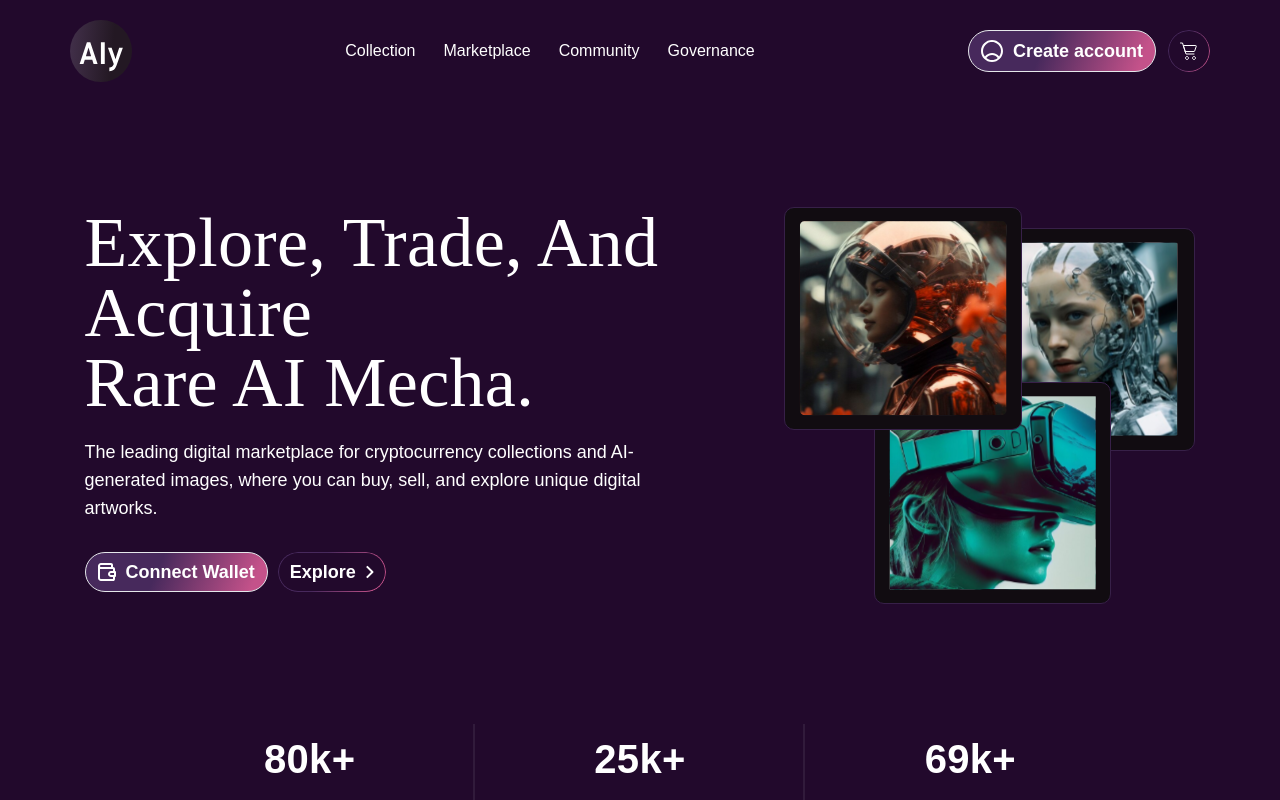
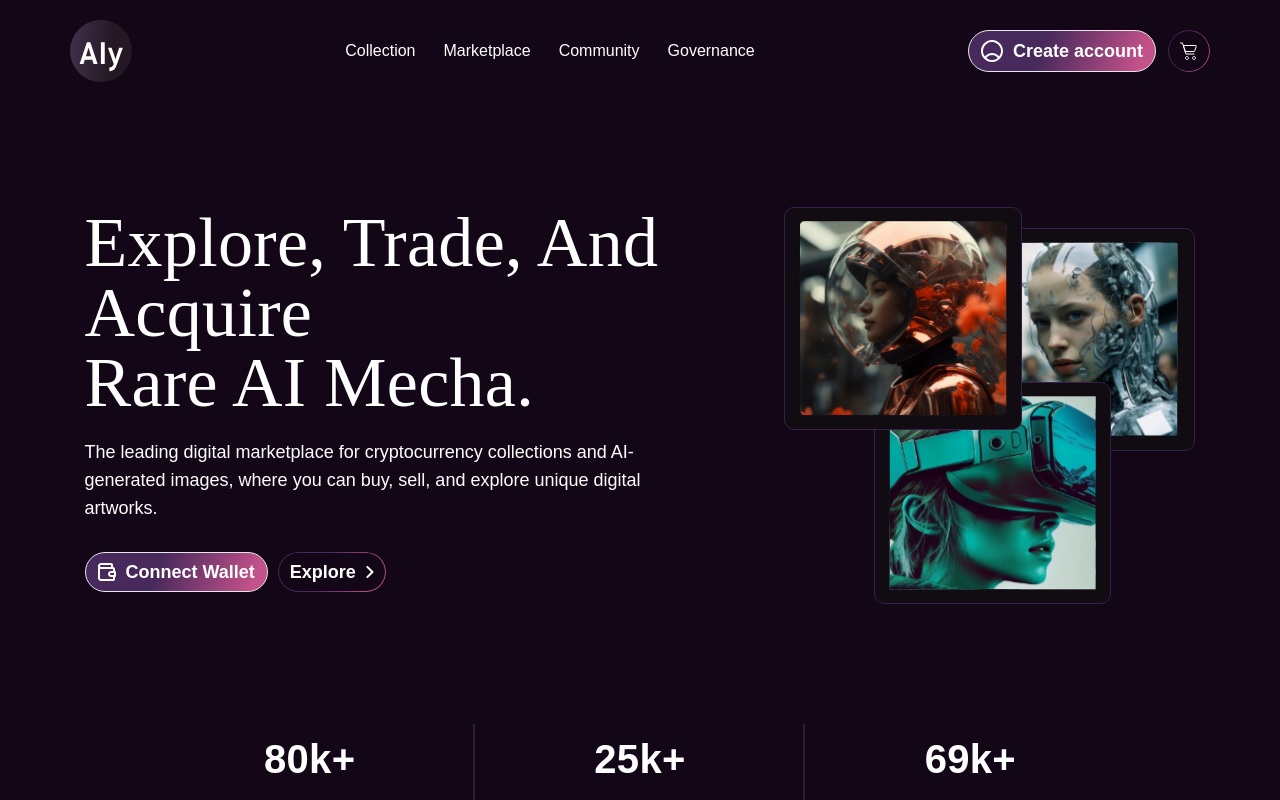
Before and after one commit to AbhishekKatnoria/NFT, a React (Create React App) app: page / in a window 1280 px wide. Shown: the top 800 px of the page. Built offline with nearby package versions, Linux system fonts and the light colour scheme; the HTML template or start-up script is replaced by a standard one.

Commit message:
Changed the color of background

```diff
--- a/src/index.css
+++ b/src/index.css
@@ -14,7 +14,7 @@
 
 :root {
   /* background */
-  --background-color: #22092c;
+  --background-color: #130717;
   --background-color-sec: #241228;
   --background-black: #00000033;
   --border-color: #311b3b;
@@ -197,11 +197,11 @@ body {
     z-index: -1;
   }
 
-  .gradient-border:hover {
+  /* .gradient-border:hover {
     border-radius: 8px;
     background-color: #7a3d66;
     transition: all 0.3s ease-in-out;
-  }
+  } */
 
   .gradient-border-varient-sec {
     position: relative;
```
